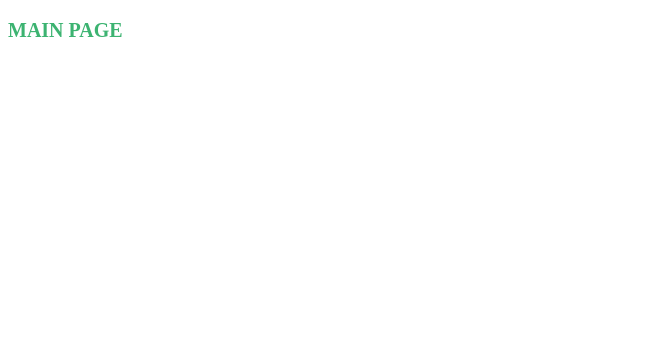
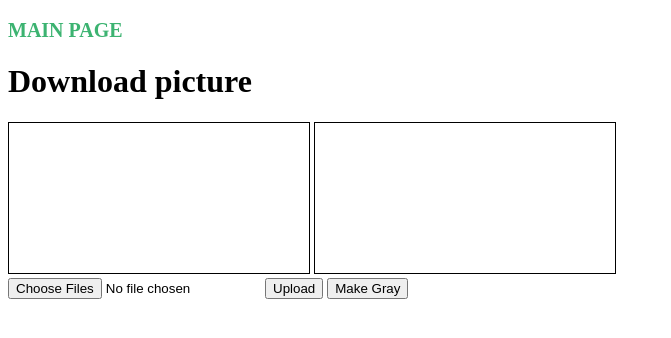
Before and after one commit to TheDystyle/prometheus, a plain HTML site: page csshtml_1_task8.html in a window 1280 px wide. Shown: the whole page, without its empty margins (0-671 px from the left). Drawn offline with Linux system fonts and the light colour scheme.

Commit message:
prometheus =  base HTML/CSS/JS: module3 task8 done

```diff
--- a/css/csshtml_1_task8.css
+++ b/css/csshtml_1_task8.css
@@ -10,3 +10,7 @@ a:hover{
   font-weight: bold;
 }
 /* menu decoration END */
+
+canvas{
+  border: 1px solid;
+}
--- a/csshtml_1_task8.html
+++ b/csshtml_1_task8.html
@@ -4,11 +4,22 @@
   <meta charset="UTF-8">
   <meta name="viewport" content="width=device-width, initial-scale=1.0">
   <title>Document</title>
-  <link rel="stylesheet" type="text/css" href="./css/csshtml_1_task7.css">
+  <link rel="stylesheet" type="text/css" href="./css/csshtml_1_task8.css">
 </head>
 <body>
+  <script src="https://www.dukelearntoprogram.com/course1/common/js/image/SimpleImage.js"></script>
+  <!-- скрипт есть в папке !materials/libraries -->
   <h3><a href="index.html">main page</a></h3>
-
-<script src="./js/csshtml_1_task7.js"></script>
+  <h1>Download picture</h1>
+  <canvas id="can"></canvas> <canvas id="gray"></canvas> <br>
+  <!-- <input type="text" id="finput"> -->
+  <input type="file" multiple="false" accept="image/*" id="finput">
+  <!--
+    multiple="false": 1file
+    multiple="true": many files
+  -->
+  <input type="button" value="Upload" onclick="upload()">
+  <input type="button" value="Make Gray" onclick="makeGray()">
+<script src="./js/csshtml_1_task8.js"></script>
 </body>
 </html>
--- a/js/csshtml_1_task8.js
+++ b/js/csshtml_1_task8.js
@@ -0,0 +1,22 @@
+var image;
+var imageGray;
+function upload(){
+    var imgcanvas = document.getElementById("can");
+    var imgcanvas2 = document.getElementById("gray");
+    var fileinput = document.getElementById("finput");
+    image = new SimpleImage(fileinput);
+    imageGray = image;
+    image.drawTo(imgcanvas);
+    imageGray.drawTo(imgcanvas2);
+}
+
+function makeGray(){
+    for(var pixel of image.values()){
+        var avg = (pixel.getRed()+pixel.getGreen()+pixel.getBlue())/3;
+        pixel.setRed(avg);
+        pixel.setGreen(avg);
+        pixel.setBlue(avg);
+    }
+    var imgcanvas = document.getElementById("gray");
+    imageGray.drawTo(imgcanvas);
+}
```
Also changed, not shown: index.html (+1 -1 lines).
